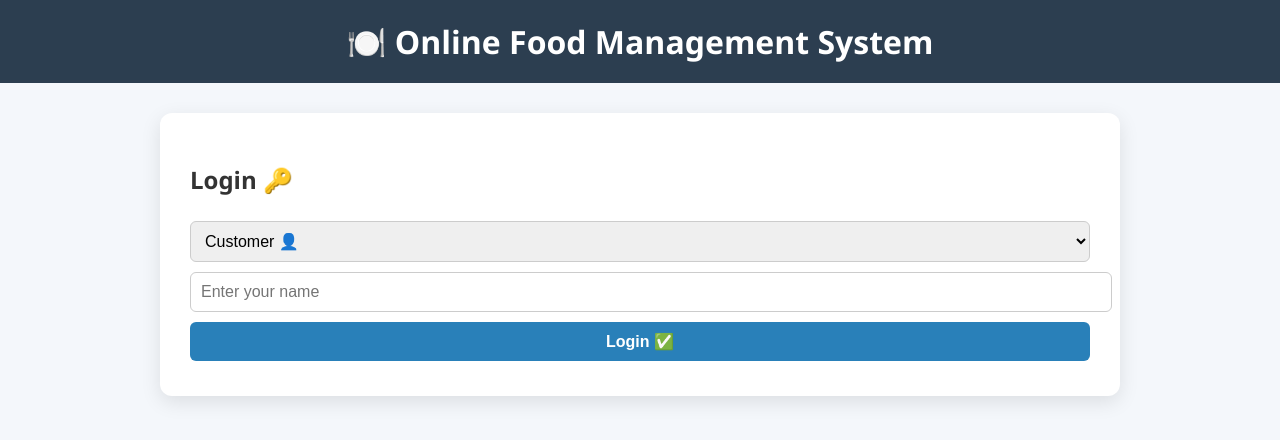
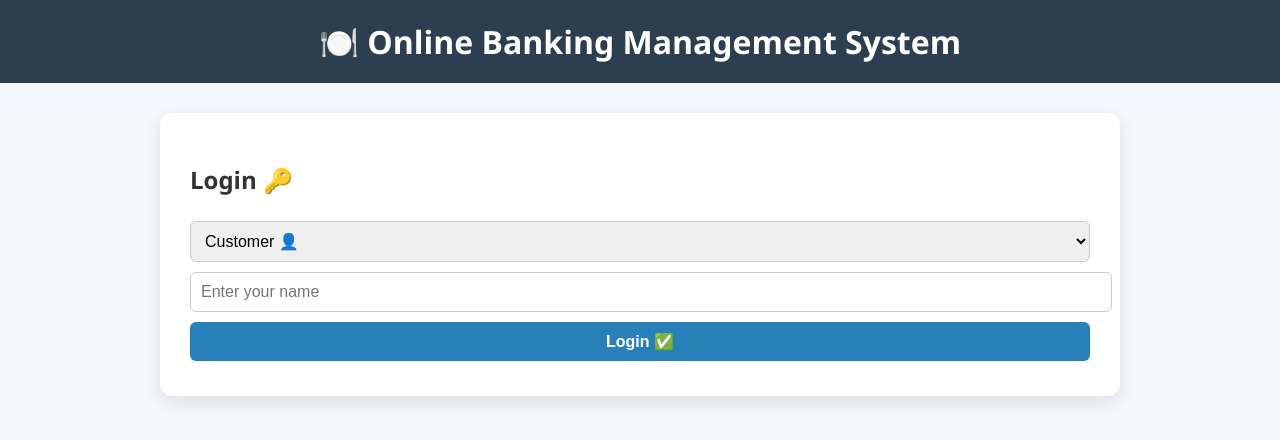
Before and after one commit to 2303A52463/Food-managment, a plain HTML site: page index.html in a window 1280 px wide. Drawn offline with Linux system fonts and the light colour scheme.

Commit message:
Update index.html

```diff
--- a/index.html
+++ b/index.html
@@ -26,7 +26,7 @@
 </head>
 <body>
 
-<header>🍽️ Online Food Management System</header>
+<header>🍽️ Online Banking Management System</header>
 
 <div class="container">
 
```
